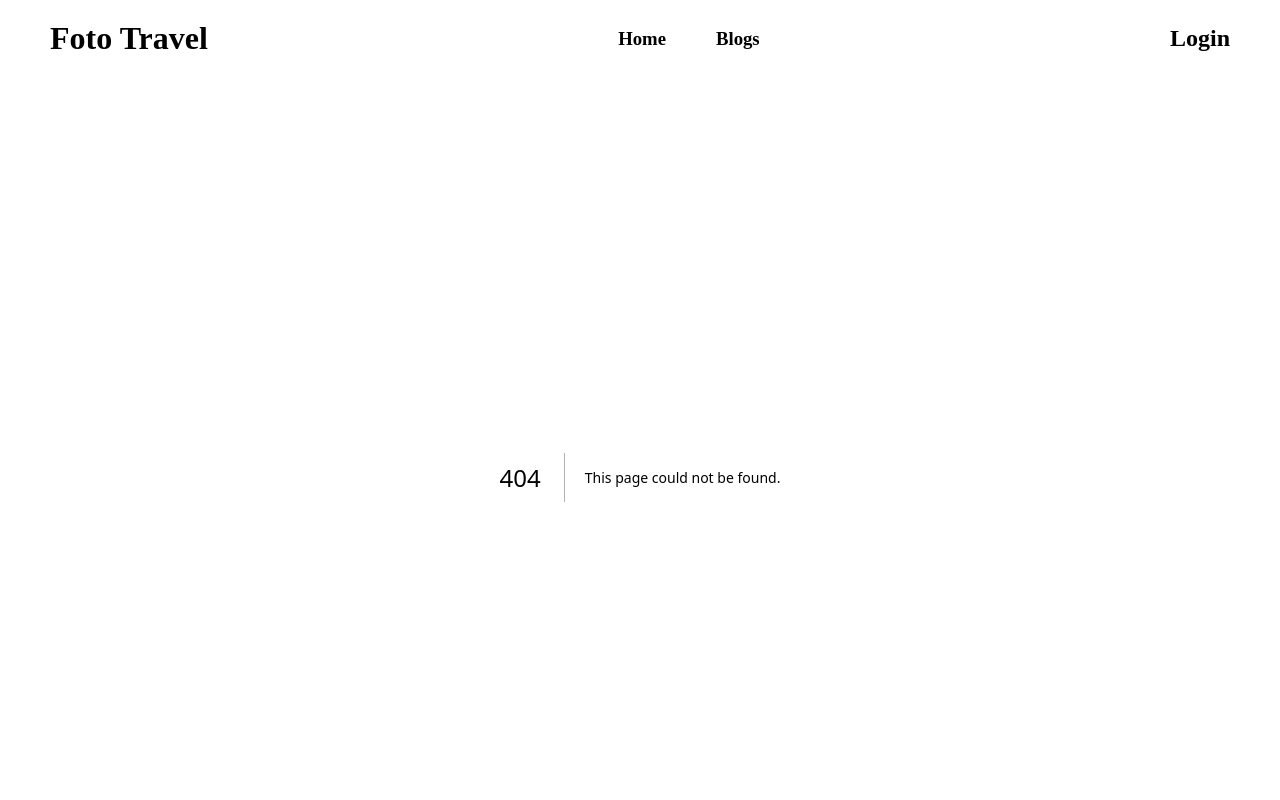
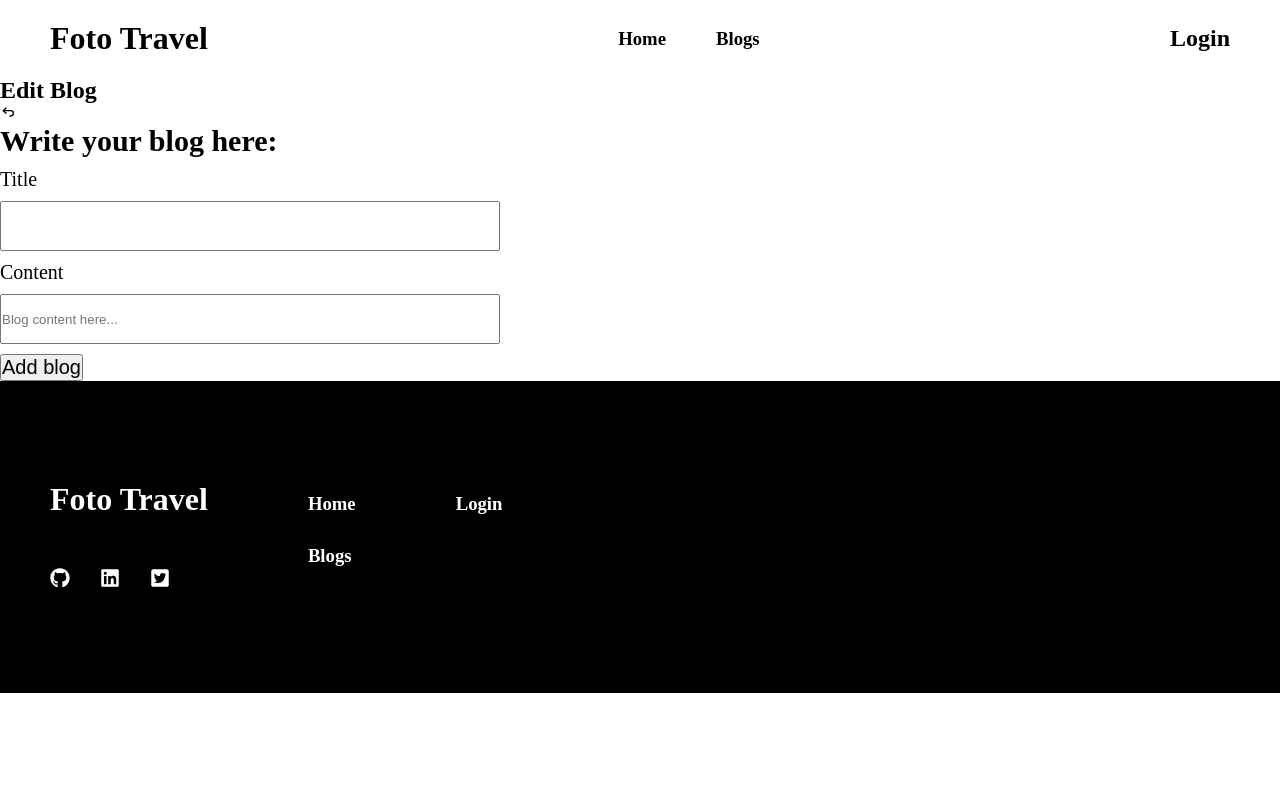
Before and after one commit to AndreiLhu/foto-travel, a Next.js app: page /blog/edit in a window 1280 px wide. Before the commit this address had no page. Shown: the top 800 px of the page. Built offline with nearby package versions, Linux system fonts and the light colour scheme.

Commit message:
create blog error solved

```diff
--- a/src/components/blogForm/index.js
+++ b/src/components/blogForm/index.js
@@ -1,6 +1,4 @@
 import styled from 'styled-components';
-import useSWR from 'swr';
-const fetcher = (url) => fetch(url).then((response) => response.json());
 
 const BlogContainer = styled.form`
   width: 500px;
@@ -29,33 +27,28 @@ const BlogSubmit = styled.button`
   margin-top: 10px;
 `;
 
-export default function BlogForm() {
-  const { mutate } = useSWR('/api/blogs', fetcher);
-
-  const handleSubmit = async (event) => {
+export default function BlogForm({ onSubmit, blogFormName, defaultData }) {
+  function handleSubmit(event) {
     event.preventDefault();
     const formData = new FormData(event.target);
-    const blogData = Object.fromEntries(formData);
+    const data = Object.fromEntries(formData);
+    console.log('onsubmit', typeof onSubmit);
+    onSubmit(data);
+
     event.target.reset();
-
-    const response = fetch('/api/blogs', {
-      method: 'POST',
-      headers: {
-        'Content-Type': 'application/json',
-      },
-      body: JSON.stringify(blogData),
-    });
-    if (response.ok) {
-      mutate();
-    }
-  };
+  }
 
   return (
-    <BlogContainer onSubmit={handleSubmit}>
+    <BlogContainer aria-labelledby={blogFormName} onSubmit={handleSubmit}>
       <h2>Write your blog here: </h2>
       <div>
         <BlogLabel htmlFor="title">Title</BlogLabel>
-        <BlogInput id="title" name="title" type="text" />
+        <BlogInput
+          id="title"
+          name="title"
+          type="text"
+          defaultValue={defaultData?.title}
+        />
       </div>
       <div>
         <BlogLabel htmlFor="content">Content</BlogLabel>
@@ -66,9 +59,12 @@ export default function BlogForm() {
           rows="30"
           placeholder="Blog content here..."
           maxLength="500"
+          defaultValue={defaultData?.content}
           required
         ></BlogTextarea>
-        <BlogSubmit>submit</BlogSubmit>
+        <BlogSubmit type="submit">
+          {defaultData ? 'Update blog' : 'Add blog'}
+        </BlogSubmit>
       </div>
     </BlogContainer>
   );
--- a/src/components/blogList/index.js
+++ b/src/components/blogList/index.js
@@ -24,7 +24,9 @@ const BlogListLi = styled.li`
 
 const fetcher = (url) => fetch(url).then((response) => response.json());
 export default function BlogList() {
-  const { data, isLoading } = useSWR('/api/blogs', fetcher);
+  const { data, isLoading } = useSWR('/api/blogs', fetcher, {
+    fallbackData: [],
+  });
 
   if (isLoading) {
     return <h1>Loading...</h1>;
--- a/src/pages/api/blogs/[id]/index.js
+++ b/src/pages/api/blogs/[id]/index.js
@@ -15,6 +15,17 @@ export default async function handler(request, response) {
     return response.status(200).json(blog);
   }
 
+  if (request.method === 'PATCH') {
+    const blogToUpdate = await Blog.findByIdAndUpdate(
+      id,
+      {
+        $set: request.body,
+      },
+      { new: true }
+    );
+    return response.status(200).json(blogToUpdate);
+  }
+
   if (request.method === 'DELETE') {
     await Blog.findByIdAndDelete(id);
 
--- /dev/null
+++ b/src/pages/blog/edit.js
@@ -0,0 +1,50 @@
+import { useRouter } from 'next/router';
+import Link from 'next/link';
+import useSWR from 'swr';
+
+import { TbArrowBackUp } from 'react-icons/tb';
+import styled from 'styled-components';
+import BlogForm from '@/components/blogForm';
+
+export default function EditPage() {
+  const router = useRouter();
+  const { isReady } = router;
+  const { id } = router.query;
+  const { data: blog, isLoading, error, mutate } = useSWR(`/api/blogs/${id}`);
+
+  async function editBlog(blog) {
+    try {
+      const response = await fetch(`/api/blogs/${id}`, {
+        method: 'PATCH',
+        headers: {
+          'Content-Type': 'application/json',
+        },
+        body: JSON.stringify(blog),
+      });
+
+      if (response.ok) {
+        mutate();
+      }
+    } catch (error) {
+      console.log(error.message);
+    }
+  }
+
+  if (!isReady || isLoading || error) return <h2>Loading...</h2>;
+
+  return (
+    <>
+      <h2 id="edit-blog">Edit Blog</h2>
+      <Link href={`/blogs/${id}`} passHref legacyBehavior>
+        <Link>
+          <TbArrowBackUp />
+        </Link>
+      </Link>
+      <BlogForm
+        onSubmit={editBlog}
+        blogFormName={'edit-blog'}
+        defaultData={blog}
+      />
+    </>
+  );
+}
```
Also changed, not shown: src/pages/blog/index.js (+29 -3 lines), src/pages/createBlog.jsx (added, +49 -0 lines).
